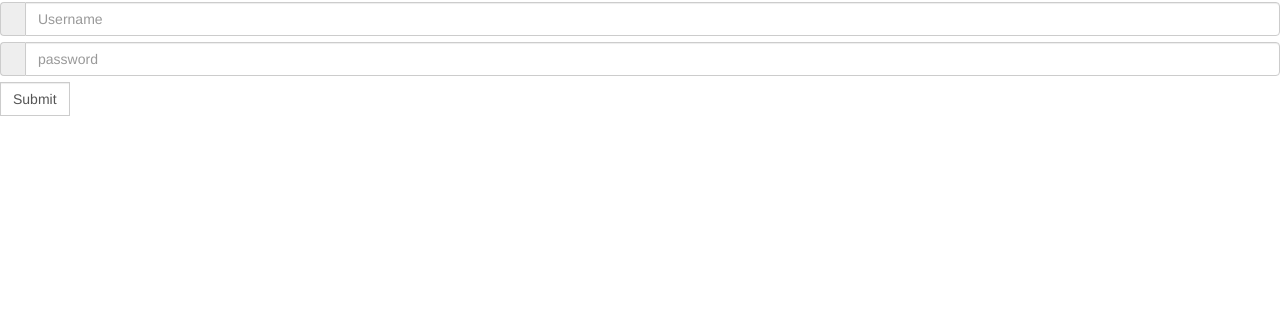
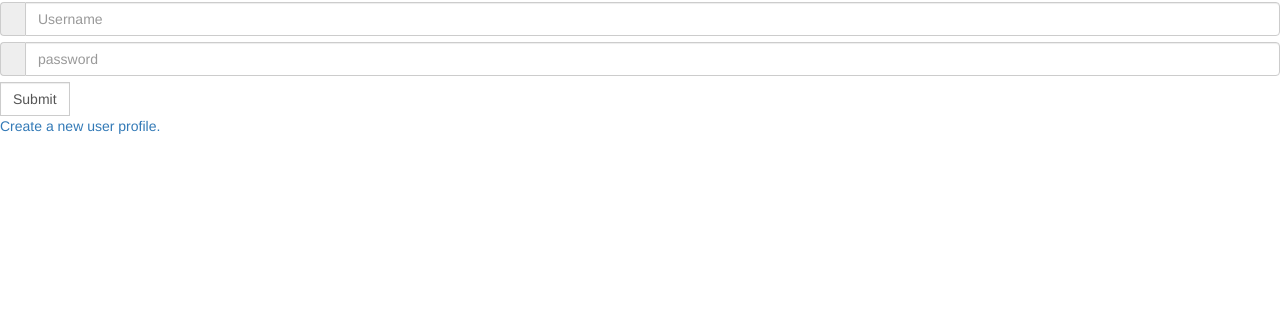
Before and after one commit to metalXchange/metalXchange.dev, a PHP site: page /auth.login.php in a window 1280 px wide. Shown: the part 220-530 px from the top of the page. Run offline with PHP 8.4, Linux system fonts and the light colour scheme.

Commit message:
Changed the redirect behavior

```diff
--- a/public/auth.login.php
+++ b/public/auth.login.php
@@ -59,6 +59,9 @@ if (Auth::isLoggedIn()) {
 
 	</form>
 
+
+	<a href="users.create.php">Create a new user profile.</a>
+
 	<?php include '../views/partials/footer.php' ?>
 
 	<script src="/js/jquery-1.12.0.min.js"></script>
--- a/public/auth.logout.php
+++ b/public/auth.logout.php
@@ -5,6 +5,8 @@ require_once '../bootstrap.php';
 session_start();
 
 Auth::logout();
+
+header('Location: /index.php');
 
  ?>
 
```
